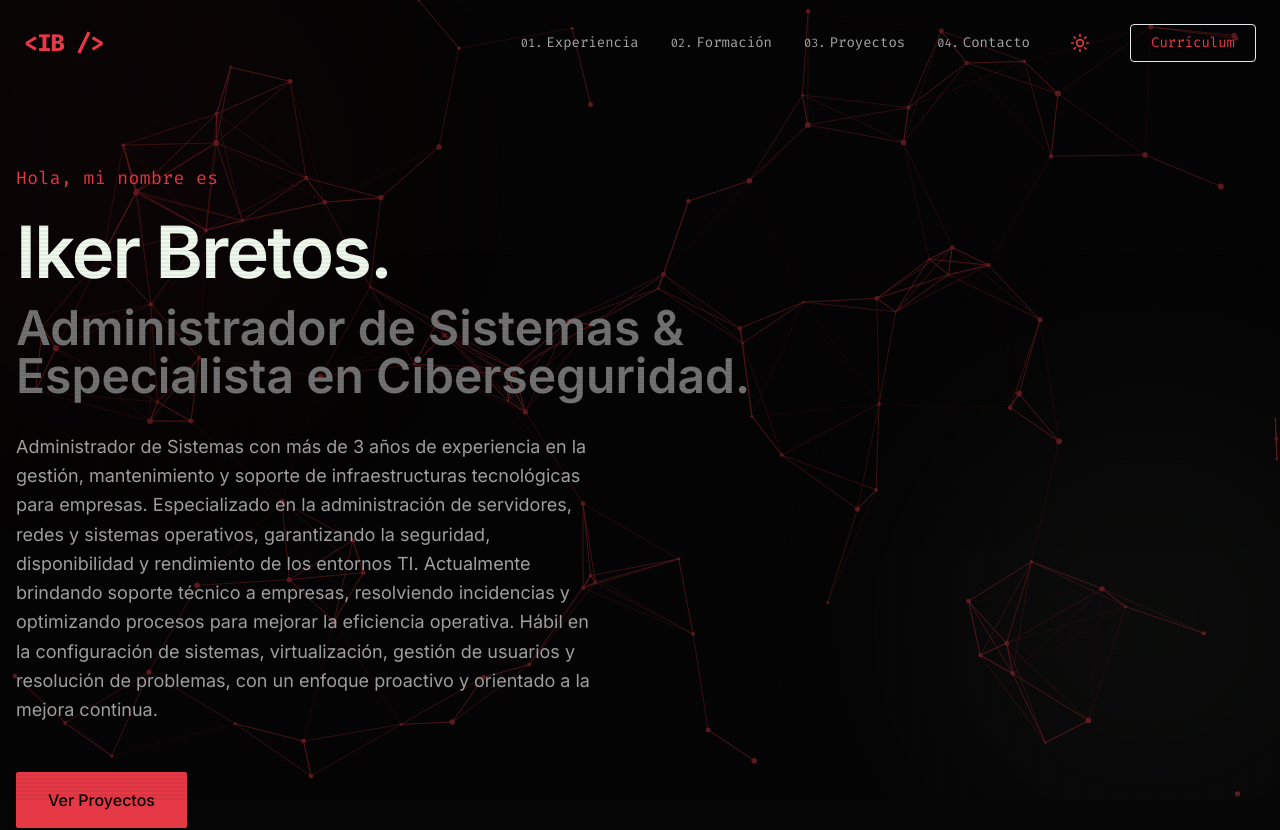
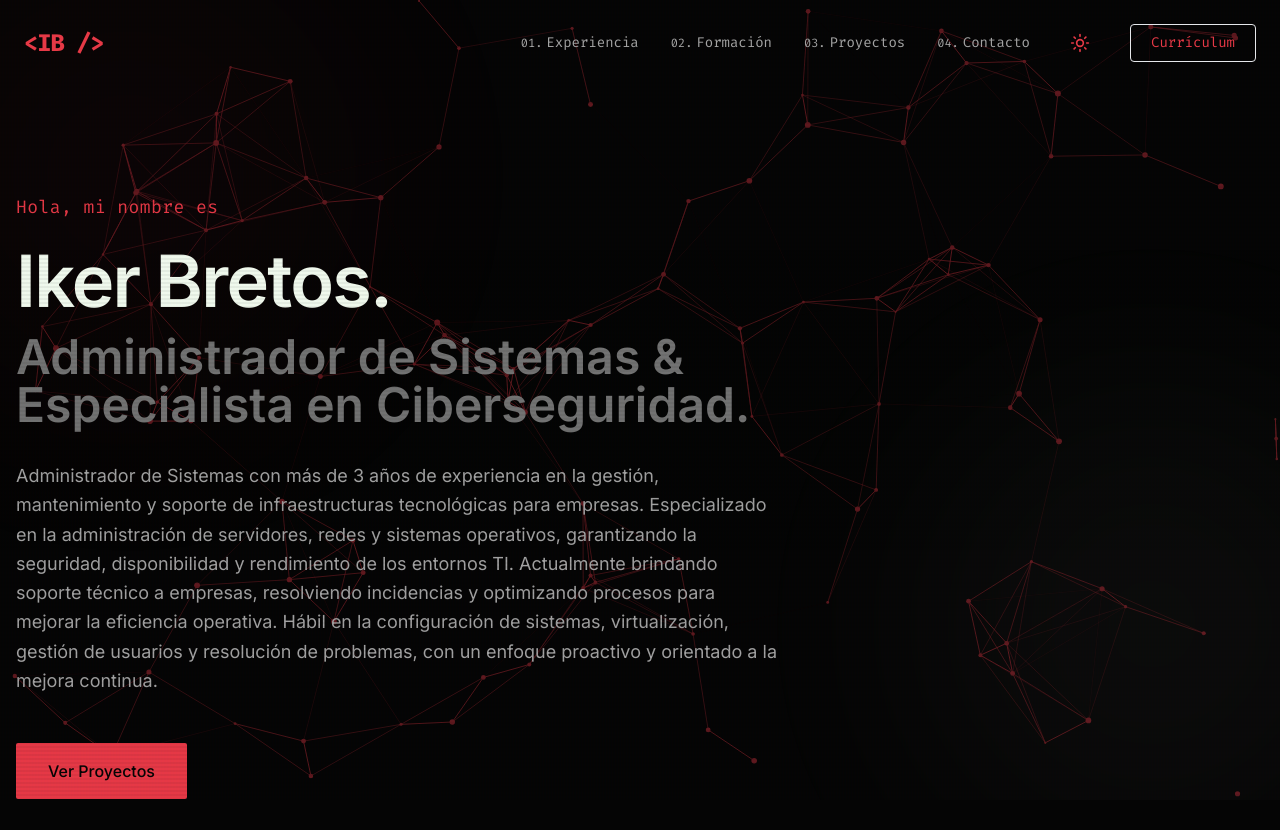
Before and after one commit to ikerbretos/ikerbretos.github.io, a React (Vite) app: page / in a window 1280 px wide. Shown: the top 830 px of the page. Built offline with nearby package versions, Linux system fonts and the light colour scheme.

Commit message:
Widen Hero text container

```diff
--- a/src/components/Hero.tsx
+++ b/src/components/Hero.tsx
@@ -53,7 +53,7 @@ export const Hero: React.FC = () => {
                         initial={{ opacity: 0, y: 20 }}
                         animate={{ opacity: 1, y: 0 }}
                         transition={{ delay: 0.7, duration: 0.8 }}
-                        className="text-text text-lg max-w-xl mb-12 leading-relaxed"
+                        className="text-text text-lg max-w-3xl mb-12 leading-relaxed"
                     >
                         Administrador de Sistemas con más de 3 años de experiencia en la gestión, mantenimiento y soporte de infraestructuras tecnológicas para empresas. Especializado en la administración de servidores, redes y sistemas operativos, garantizando la seguridad, disponibilidad y rendimiento de los entornos TI. Actualmente brindando soporte técnico a empresas, resolviendo incidencias y optimizando procesos para mejorar la eficiencia operativa. Hábil en la configuración de sistemas, virtualización, gestión de usuarios y resolución de problemas, con un enfoque proactivo y orientado a la mejora continua.
                     </motion.p>
```
Also changed, not shown: 4 other files (tests, documents, lock files or other folders).
